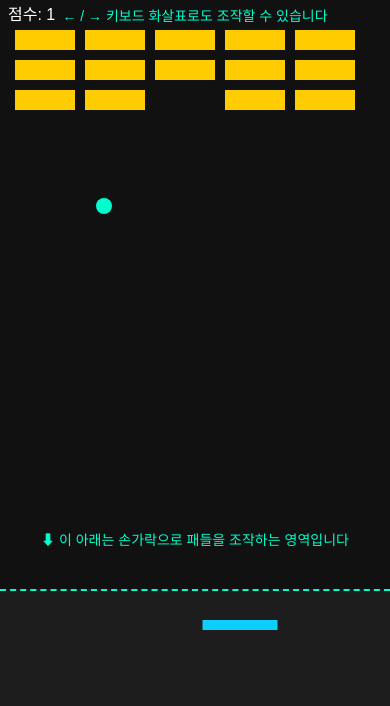
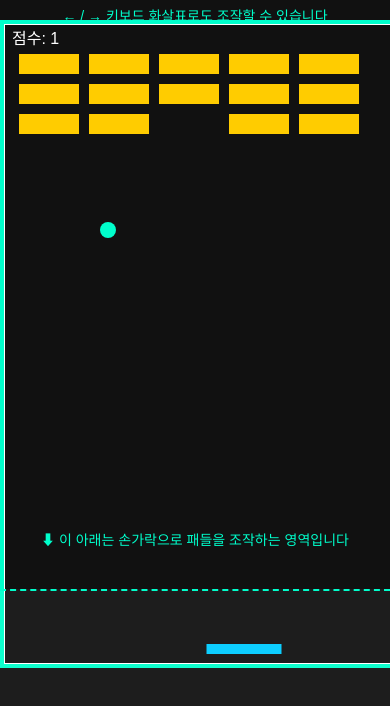
Before and after one commit to ydwon016/BreakOutBricks, a plain HTML site: page index.html in a window 390 px wide. Shown: the top 706 px of the page. Drawn offline with Linux system fonts and the light colour scheme.

Commit message:
Update index.html
내부 사각 벽면을 하얀 선(strokeRect)으로 강조했습니다.

initLevel에서 새로운 레벨 시작 시 공(x,y)과 패들(x) 위치를 초기화하도록 수정했습니다.

모바일/데스크톱을 감지해 터치 또는 키보드 이벤트만 등록하도록 분리하여 동일한 게임 흐름을 보장합니다.

```diff
--- a/index.html
+++ b/index.html
@@ -2,10 +2,16 @@
 <html lang="ko">
 <head>
   <meta charset="UTF-8">
-  <title>Breakout 게임 (터치 + 키보드 조작) with 레벨 시스템</title>
+  <title>Breakout 게임 (터치 + 키보드 + 레벨 시스템)</title>
   <style>
     body { margin: 0; background: #000; overflow: hidden; touch-action: none; }
-    canvas { display: block; margin: 0 auto; background: #111; }
+    /* 캔버스에 선명한 사각 테두리 추가 */
+    canvas {
+      display: block;
+      margin: 20px auto;
+      background: #111;
+      border: 4px solid #00ffcc;
+    }
     #touch-area {
       position: fixed;
       bottom: 0;
@@ -39,39 +45,43 @@ window.onload = function() {
   const canvas = document.getElementById("gameCanvas");
   const ctx = canvas.getContext("2d");
 
+  // 플랫폼 감지
+  const isMobile = ('ontouchstart' in window) || navigator.maxTouchPoints > 0;
+
   // 패들
-  let paddleHeight = 10;
-  let paddleWidth = 75;
-  let paddleX = (canvas.width - paddleWidth) / 2;
+  const paddleHeight = 10;
+  const paddleWidth = 75;
+  let paddleX;
   let rightPressed = false;
   let leftPressed = false;
 
-  // 공 초기 위치
-  let ballRadius = 8;
-  let x = canvas.width / 2;
-  let y = canvas.height - 30;
+  // 공 초기 위치 변수
+  const startY = canvas.height - 30;
+  const startX = canvas.width / 2;
+  let x, y;
+  let dx, dy;
+  const ballRadius = 8;
 
   // 점수, 목숨
   let score = 0;
   let lives = 3;
 
-  // 레벨 시스템 변수
+  // 레벨 시스템
   let currentLevel = 1;
   const levels = [
-    { rows: 3, cols: 5, ballSpeed: 2, bgColor: '#111' },
-    { rows: 5, cols: 7, ballSpeed: 3, bgColor: '#222' },
-    { rows: 7, cols: 9, ballSpeed: 4, bgColor: '#333' }
+    { rows: 3, cols: 5, speed: 2, bg: '#111' },
+    { rows: 5, cols: 7, speed: 3, bg: '#222' },
+    { rows: 7, cols: 9, speed: 4, bg: '#333' }
   ];
   let brickRowCount, brickColumnCount;
-  let dx, dy;
-  let bricks = [];
+  let bricks;
 
-  // 브릭 크기 및 간격
-  let brickWidth = 60;
-  let brickHeight = 20;
-  let brickPadding = 10;
-  let brickOffsetTop = 30;
-  let brickOffsetLeft = 15;
+  // 브릭 크기
+  const brickWidth = 60;
+  const brickHeight = 20;
+  const brickPadding = 10;
+  const brickOffsetTop = 30;
+  const brickOffsetLeft = 15;
 
   // 브릭 초기화
   function initBricks() {
@@ -84,23 +94,28 @@ window.onload = function() {
     }
   }
 
-  // 레벨 초기화
+  // 레벨 설정 및 공/패들 초기 위치
   function initLevel(level) {
     const cfg = levels[level - 1] || levels[levels.length - 1];
     brickRowCount = cfg.rows;
     brickColumnCount = cfg.cols;
-    dx = cfg.ballSpeed;
-    dy = -cfg.ballSpeed;
-    document.body.style.background = cfg.bgColor;
+    dx = cfg.speed;
+    dy = -cfg.speed;
+    document.body.style.background = cfg.bg;
     initBricks();
     score = 0;
+    // 공 초기 위치
+    x = startX;
+    y = startY;
+    // 패들 초기 위치
+    paddleX = (canvas.width - paddleWidth) / 2;
   }
 
-  // 다음 레벨 이동
+  // 다음 레벨
   function nextLevel() {
     currentLevel++;
     if (currentLevel > levels.length) {
-      alert('모든 스테이지 클리어! 축하합니다!');
+      alert('모든 스테이지 클리어!');
       document.location.reload();
     } else {
       initLevel(currentLevel);
@@ -111,69 +126,69 @@ window.onload = function() {
   function collisionDetection() {
     for (let c = 0; c < brickColumnCount; c++) {
       for (let r = 0; r < brickRowCount; r++) {
-        let b = bricks[c][r];
-        if (b.status === 1 &&
-            x > b.x && x < b.x + brickWidth &&
-            y > b.y && y < b.y + brickHeight) {
+        const b = bricks[c][r];
+        if (b.status && x > b.x && x < b.x + brickWidth && y > b.y && y < b.y + brickHeight) {
           dy = -dy;
           b.status = 0;
           score++;
-          if (score === brickRowCount * brickColumnCount) {
-            nextLevel();
-          }
+          if (score === brickRowCount * brickColumnCount) nextLevel();
         }
       }
     }
   }
 
+  // 그리기 함수
   function drawBall() {
     ctx.beginPath();
     ctx.arc(x, y, ballRadius, 0, Math.PI * 2);
-    ctx.fillStyle = "#00ffcc";
+    ctx.fillStyle = '#00ffcc';
     ctx.fill();
     ctx.closePath();
   }
-
   function drawPaddle() {
     ctx.beginPath();
     ctx.rect(paddleX, canvas.height - paddleHeight - 10, paddleWidth, paddleHeight);
-    ctx.fillStyle = "#00ccff";
+    ctx.fillStyle = '#00ccff';
     ctx.fill();
     ctx.closePath();
   }
-
   function drawBricks() {
     for (let c = 0; c < brickColumnCount; c++) {
       for (let r = 0; r < brickRowCount; r++) {
-        if (bricks[c][r].status === 1) {
-          let brickX = c * (brickWidth + brickPadding) + brickOffsetLeft;
-          let brickY = r * (brickHeight + brickPadding) + brickOffsetTop;
+        if (bricks[c][r].status) {
+          const brickX = c * (brickWidth + brickPadding) + brickOffsetLeft;
+          const brickY = r * (brickHeight + brickPadding) + brickOffsetTop;
           bricks[c][r].x = brickX;
           bricks[c][r].y = brickY;
           ctx.beginPath();
           ctx.rect(brickX, brickY, brickWidth, brickHeight);
-          ctx.fillStyle = "#ffcc00";
+          ctx.fillStyle = '#ffcc00';
           ctx.fill();
           ctx.closePath();
         }
       }
     }
   }
-
   function drawScore() {
-    ctx.font = "16px Arial";
-    ctx.fillStyle = "#fff";
-    ctx.fillText("점수: " + score, 8, 20);
+    ctx.font = '16px Arial';
+    ctx.fillStyle = '#fff';
+    ctx.fillText(`점수: ${score}`, 8, 20);
   }
-
   function drawLives() {
-    ctx.font = "16px Arial";
-    ctx.fillStyle = "#fff";
-    ctx.fillText("목숨: " + lives, canvas.width - 80, 20);
+    ctx.font = '16px Arial';
+    ctx.fillStyle = '#fff';
+    ctx.fillText(`목숨: ${lives}`, canvas.width - 80, 20);
+  }
+  function drawWalls() {
+    // 내부 사각 벽면 강조
+    ctx.lineWidth = 2;
+    ctx.strokeStyle = '#ffffff';
+    ctx.strokeRect(0, 0, canvas.width, canvas.height);
   }
 
   function draw() {
     ctx.clearRect(0, 0, canvas.width, canvas.height);
+    drawWalls();
     drawBricks();
     drawBall();
     drawPaddle();
@@ -181,30 +196,28 @@ window.onload = function() {
     drawLives();
     collisionDetection();
 
+    // 패들 이동
     if (rightPressed) paddleX += 5;
     if (leftPressed) paddleX -= 5;
-
     if (paddleX < 0) paddleX = 0;
     if (paddleX + paddleWidth > canvas.width) paddleX = canvas.width - paddleWidth;
 
-    if (x + dx > canvas.width - ballRadius || x + dx < ballRadius) {
-      dx = -dx;
-    }
-    if (y + dy < ballRadius) {
-      dy = -dy;
-    } else if (y + dy > canvas.height - ballRadius - 10) {
+    // 공 경계 반사
+    if (x + dx > canvas.width - ballRadius || x + dx < ballRadius) dx = -dx;
+    if (y + dy < ballRadius) dy = -dy;
+    else if (y + dy > canvas.height - ballRadius - 10) {
       if (x > paddleX && x < paddleX + paddleWidth) {
         dy = -dy;
       } else {
         lives--;
         if (!lives) {
-          alert("게임 오버!");
+          alert('게임 오버!');
           document.location.reload();
         } else {
-          x = canvas.width / 2;
-          y = canvas.height - 30;
-          dx = levels[currentLevel - 1].ballSpeed;
-          dy = -levels[currentLevel - 1].ballSpeed;
+          x = startX;
+          y = startY;
+          dx = levels[currentLevel - 1].speed;
+          dy = -levels[currentLevel - 1].speed;
           paddleX = (canvas.width - paddleWidth) / 2;
         }
       }
@@ -215,24 +228,24 @@ window.onload = function() {
     requestAnimationFrame(draw);
   }
 
-  // 터치 컨트롤
-  document.getElementById("touch-area").addEventListener("touchmove", function(e) {
-    const touchX = e.touches[0].clientX;
-    const rect = canvas.getBoundingClientRect();
-    paddleX = touchX - rect.left - paddleWidth / 2;
-    if (paddleX < 0) paddleX = 0;
-    if (paddleX + paddleWidth > canvas.width) paddleX = canvas.width - paddleWidth;
-  });
-
-  // 키보드 컨트롤
-  document.addEventListener("keydown", function(e) {
-    if (e.key === "ArrowRight") rightPressed = true;
-    if (e.key === "ArrowLeft") leftPressed = true;
-  });
-  document.addEventListener("keyup", function(e) {
-    if (e.key === "ArrowRight") rightPressed = false;
-    if (e.key === "ArrowLeft") leftPressed = false;
-  });
+  // 이벤트 리스너 설정
+  if (isMobile) {
+    document.getElementById('touch-area').addEventListener('touchmove', e => {
+      const touchX = e.touches[0].clientX - canvas.getBoundingClientRect().left;
+      paddleX = touchX - paddleWidth / 2;
+      if (paddleX < 0) paddleX = 0;
+      if (paddleX + paddleWidth > canvas.width) paddleX = canvas.width - paddleWidth;
+    });
+  } else {
+    document.addEventListener('keydown', e => {
+      if (e.key === 'ArrowRight') rightPressed = true;
+      if (e.key === 'ArrowLeft') leftPressed = true;
+    });
+    document.addEventListener('keyup', e => {
+      if (e.key === 'ArrowRight') rightPressed = false;
+      if (e.key === 'ArrowLeft') leftPressed = false;
+    });
+  }
 
   // 게임 시작
   initLevel(currentLevel);
```
